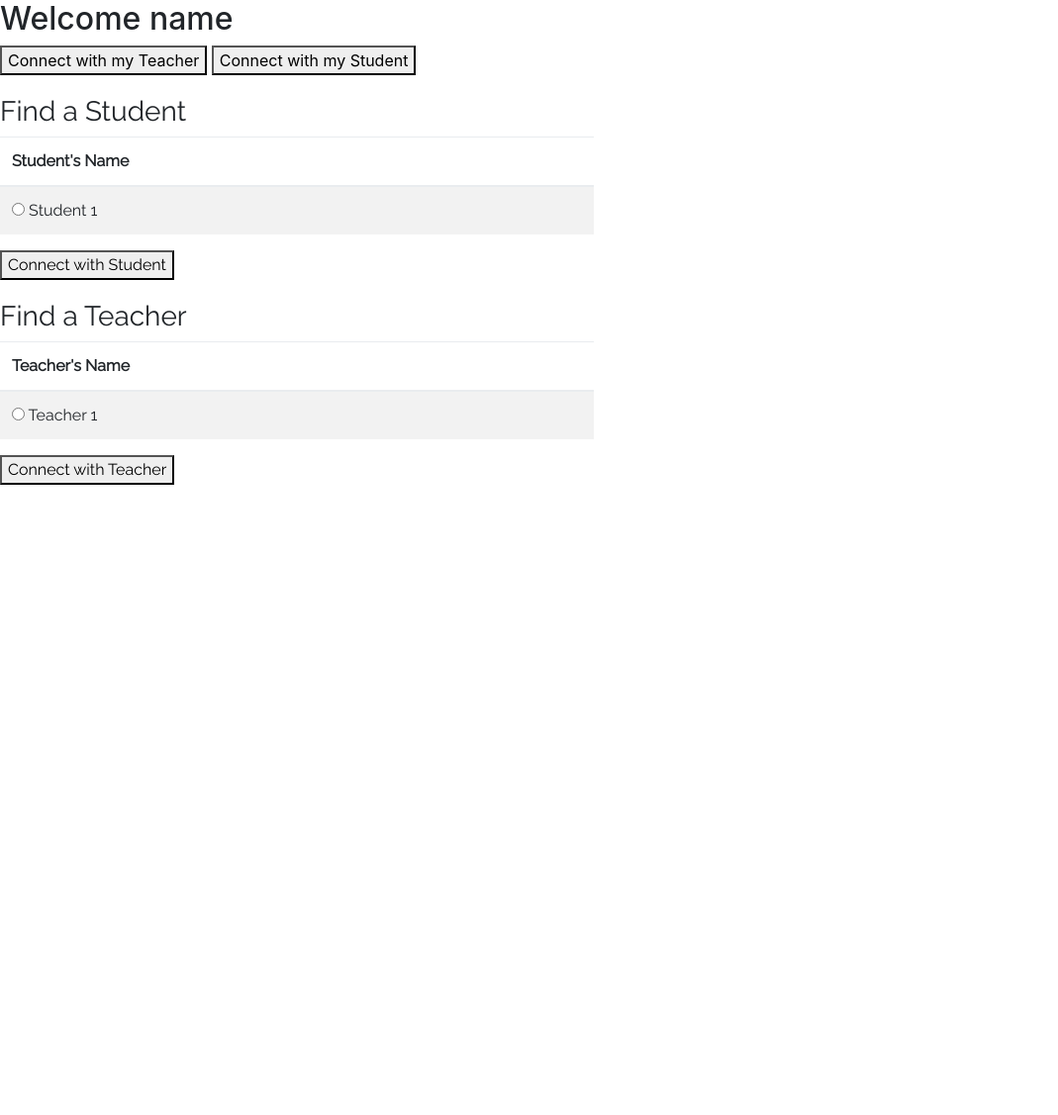
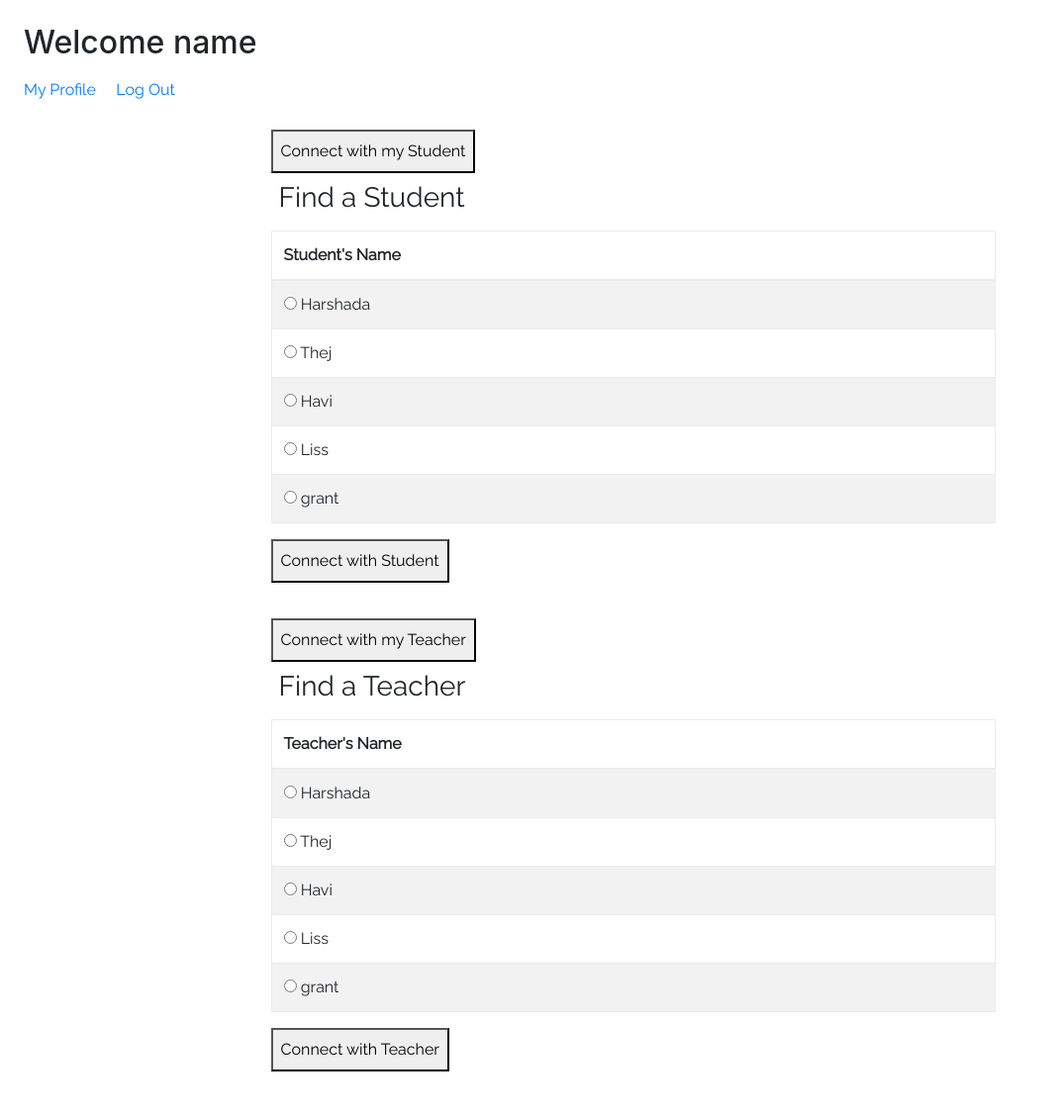
Before and after one commit to thej123/EduPortal, a Django app: template apps/eduPortal/templates/eduPortal/dashboard2.html in a window 1280 px wide. Shown: the whole page at 99% size, without its empty margins (0-1069 px from the left). Before the commit the page ends 490 px from the top, so only its background shows below. Run offline with Django 3.2, Linux system fonts and the light colour scheme; the template is opened without the code that fills it: values that come from a table or form of the project are taken from there, others are empty; data comes from the database, SQL or seed files in the repository; both versions use the stored data as it was after the commit; parts of the project's set-up code (start-up, migrations or seed data) failed here and were passed over; some libraries are stand-ins or nearby versions.

Commit message:
Added URLs to My Profile and Log Out

```diff
--- a/apps/eduPortal/static/eduPortal/css/dashboard2.css
+++ b/apps/eduPortal/static/eduPortal/css/dashboard2.css
@@ -1,11 +1,15 @@
 * {
     font-family: 'Raleway', sans-serif;
+    padding: 8px;
 }
 
+
 .table {
-    width: 600px;
+    /* width: 600px; */
+    border: 1px solid #e9ecef;
 }
 
 .find-student, .find-teacher {
     margin: 20px auto;
+    width: 60%;
 }
--- a/apps/eduPortal/templates/eduPortal/dashboard2.html
+++ b/apps/eduPortal/templates/eduPortal/dashboard2.html
@@ -12,29 +12,36 @@
 </head>
 <body>
     <h2>Welcome name</h2>
-    <button>Connect with my Teacher</button>
-    <button>Connect with my Student</button>
+    <a href="/eduPortal/registerPage">My Profile</a>
+    <a href="/eduPortal/logout">Log Out</a>
+
     <div class="find-student">
+        <button>Connect with my Student</button>
         <h3>Find a Student</h3>
         <table class="table table-striped">
             <thead>
                 <tr><th>Student's Name</th></tr>
             </thead>
             <tbody>
-                <tr><td><input type="radio" name="optradio"> Student 1</td></tr>
+                {% for result in results %}
+                    <tr><td><input type="radio" name="optradio"> {{ result.name}}</td></tr>
+                {% endfor %}
             </tbody>
         </table>
         <button type="submit">Connect with Student</button>
     </div>
 
     <div class="find-teacher">
+        <button>Connect with my Teacher</button>
         <h3>Find a Teacher</h3>
         <table class="table table-striped">
             <thead>
                 <tr><th>Teacher's Name</th></tr>
             </thead>
             <tbody>
-                <tr><td><input type="radio" name="optradio"> Teacher 1</td></tr>
+                {% for result in results %}
+                    <tr><td><input type="radio" name="optradio"> {{ result.name}}</td></tr>
+                {% endfor %}
             </tbody>
         </table>
         <button type="submit">Connect with Teacher</button>
--- a/apps/eduPortal/templates/eduPortal/login.html
+++ b/apps/eduPortal/templates/eduPortal/login.html
@@ -10,6 +10,7 @@
     <title>EduPortal</title>
 </head>
 <body>
+    <img src="../img/Education.jpg" alt="background image">
     <h1>Welcome to EduPortal!</h1>
 
     <div class="log-reg">
```
Also changed, not shown: apps/eduPortal/static/eduPortal/css/login.css (+23 -2 lines), db.sqlite3.
